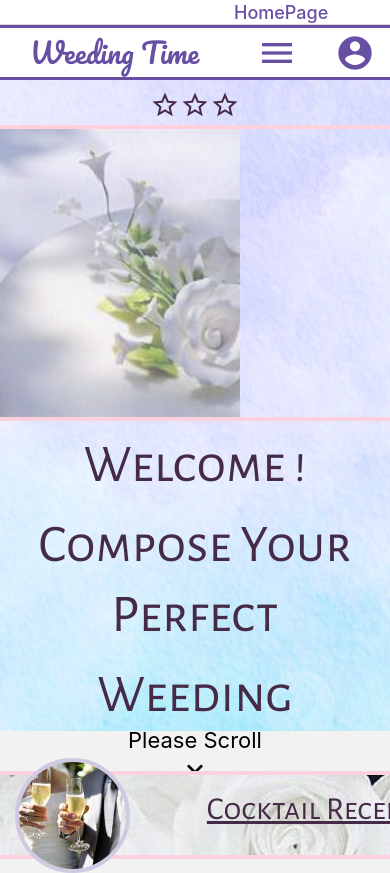
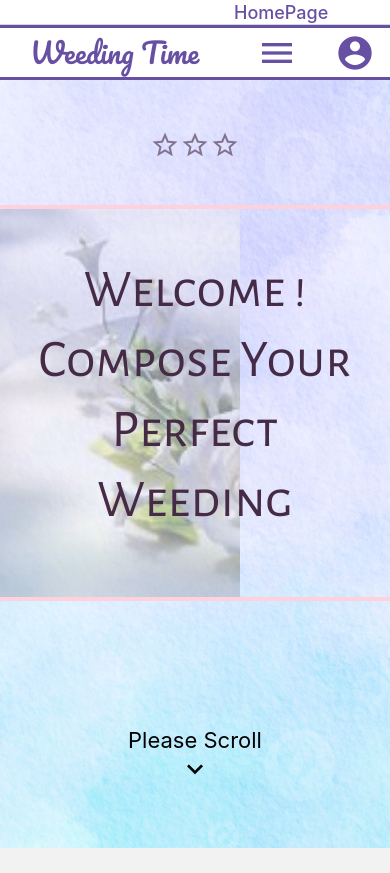
Before and after one commit to 159SAMSPAROW/React-Native-_app_Weeding_Time, a React Native app: screen /HomePage in a window 390 px wide. Shown: the top 873 px of the page. Built offline with nearby package versions, Linux system fonts and the light colour scheme.

Commit message:
heroStyle updated

```diff
--- a/Components/Hero_Section.jsx
+++ b/Components/Hero_Section.jsx
@@ -30,6 +30,7 @@ const Hero_Section = () => {
           style={heroStyle.background}
         ></ImageBackground>
         <View style={heroStyle.divider} />
+        <View style={heroStyle.h1Container}>
           <Text style={heroStyle.h1}>
             <Text>Welcome !</Text>
           </Text>
@@ -39,6 +40,7 @@ const Hero_Section = () => {
           <Text style={heroStyle.h1}>
             <Text>Weeding</Text>
           </Text>
+        </View>
 
         <View style={heroStyle.scrollDown}>
           <Text style={heroStyle.scrollDownText}>Please Scroll</Text>
--- a/Style/Hero_Style.js
+++ b/Style/Hero_Style.js
@@ -14,16 +14,17 @@ const heroStyle = StyleSheet.create({
   },
 
   white_spaceTop: {
-    height: 45,
+    height: 125,
     display: "flex",
     flexDirection: "row",
     justifyContent: "center",
   },
 
   stars: {
-    top: 10,
+    top: 50,
     fontSize: 30,
     color: "#462B47",
+    opacity: .6,
   },
 
   divider: {
@@ -33,14 +34,19 @@ const heroStyle = StyleSheet.create({
   },
 
   background: {
+    height: 388,
+    opacity: 0.4,
+
+  },
+
+  h1Container: {
     height: 288,
-    opacity: 0.6,
+    top: -345,
   },
 
   h1: {
     textAlign: "center",
     color: "#462B47",
-    marginTop: 10,
     fontSize: 53,
     lineHeight: 70,
     fontFamily: "Alegreya-Sans-SC",
```
Lines whose indentation alone changed are shown as unchanged.
